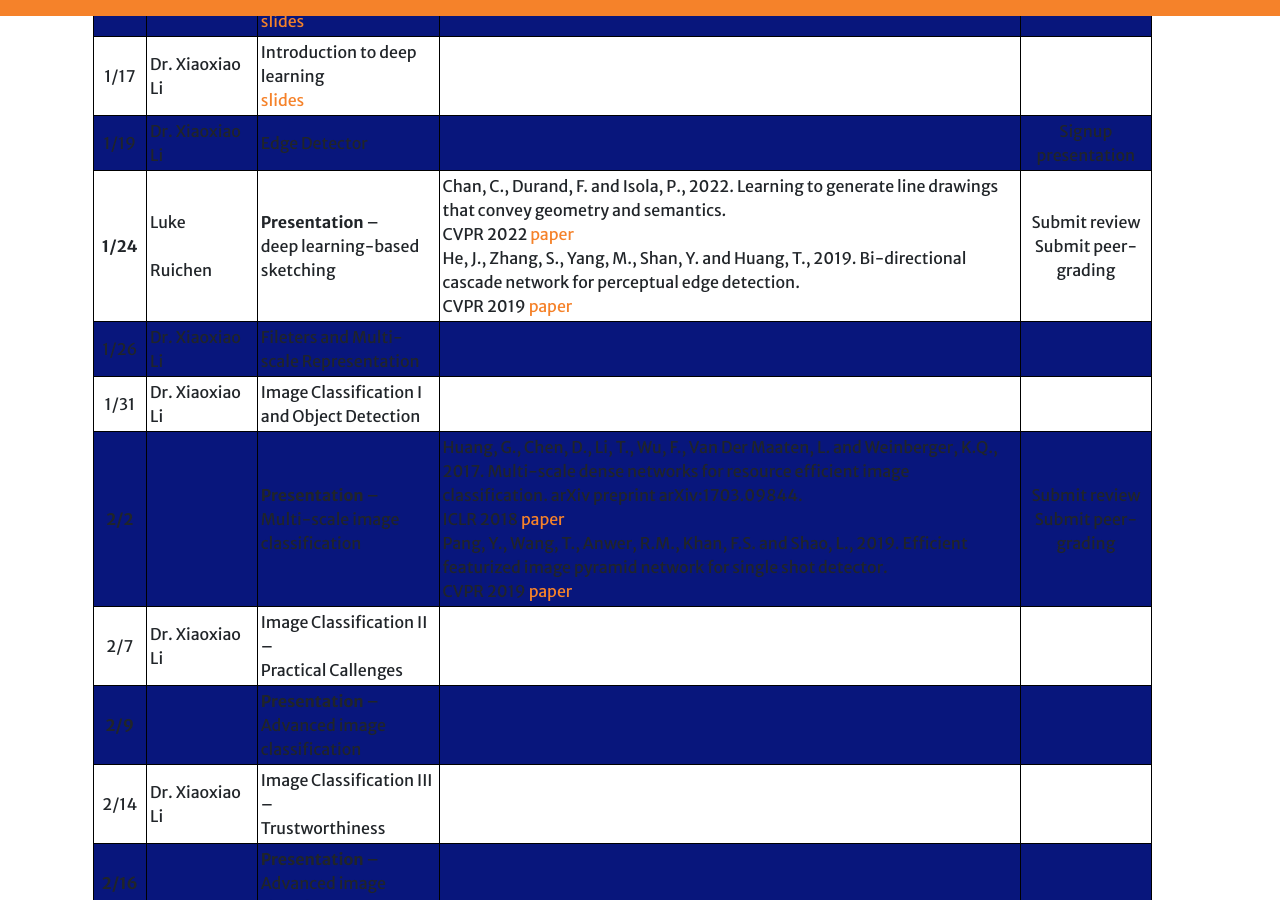
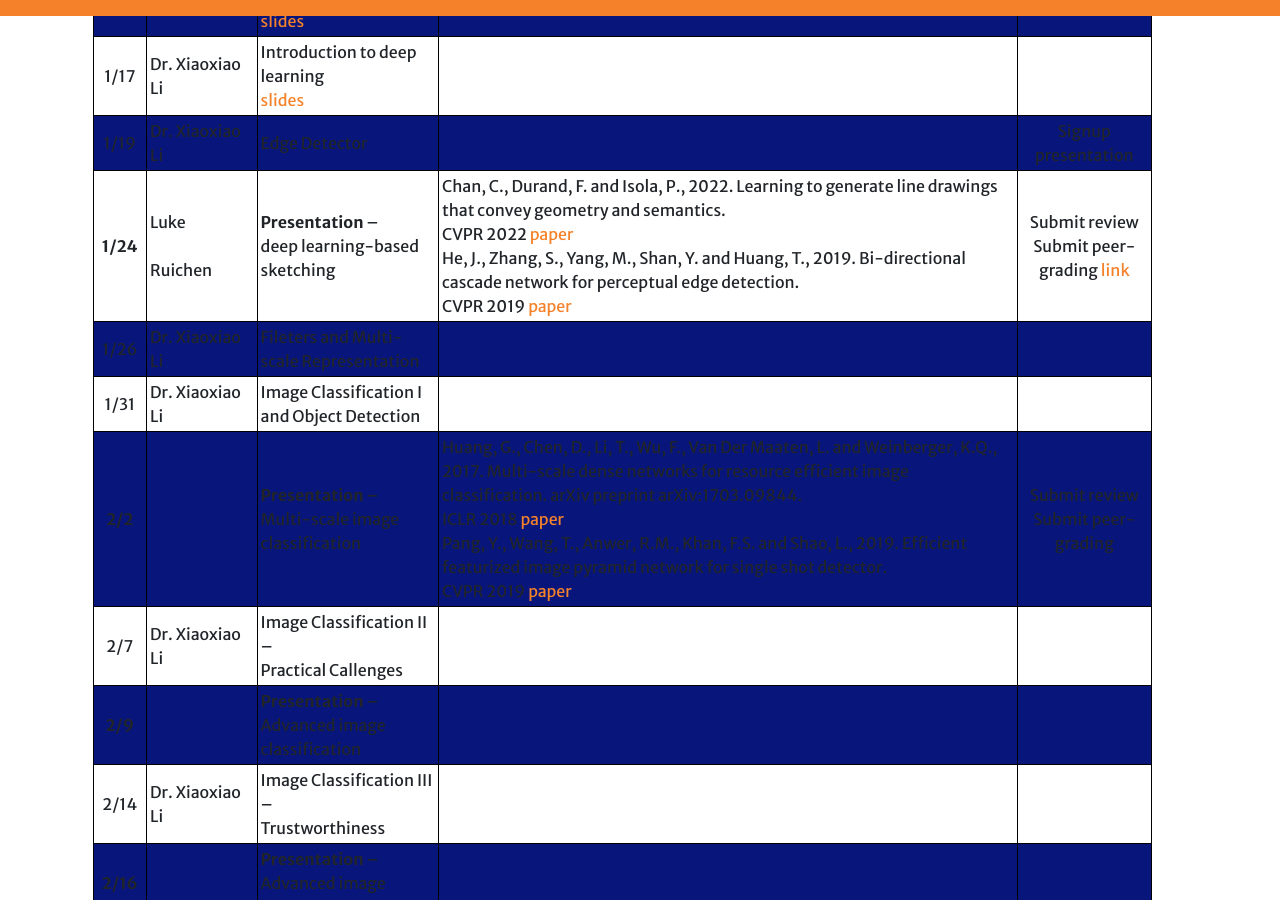
Before and after one commit to xxlya/EECE-570, a Jekyll site: the page built from index.md, in a window 1280 px wide and 900 px high, scrolled down 2465 px. Built offline with Jekyll 4.4.1, drawn with Linux system fonts in a browser that asks for light colours; a script that is not in the unit is left out; our own code applies the rules of GitHub Pages for plain Markdown files.

Commit message:
Update index.md

```diff
--- a/index.md
+++ b/index.md
@@ -108,7 +108,7 @@ Our schedule will be updated during the semesber. Please frequently check the sc
 | 1/12  | Dr. Xiaoxiao Li | Introduction to computer vision <br>[slides](https://canvas.ubc.ca/courses/106862/files)                                      |      <img width=250/>            |  <img width=100/>            |
 | 1/17  | Dr. Xiaoxiao Li | Introduction to deep learning<br>[slides](https://canvas.ubc.ca/courses/106862/files)                                        |                  |                                   |
 | 1/19  | Dr. Xiaoxiao Li | Edge Detector                                                        |                  |   Signup presentation                                  |
-| **1/24**  | Luke <br><br> Ruichen             | **Presentation** – <br>  deep learning-based sketching                         |  Chan, C., Durand, F. and Isola, P., 2022. Learning to generate line drawings that convey geometry and semantics. <br> CVPR 2022 [paper](https://arxiv.org/pdf/2203.12691.pdf) <br> He, J., Zhang, S., Yang, M., Shan, Y. and Huang, T., 2019. Bi-directional cascade network for perceptual edge detection.  <br> CVPR 2019 [paper](https://arxiv.org/pdf/1902.10903.pdf)           | Submit review <br> Submit peer-grading |
+| **1/24**  | Luke <br><br> Ruichen             | **Presentation** – <br>  deep learning-based sketching                         |  Chan, C., Durand, F. and Isola, P., 2022. Learning to generate line drawings that convey geometry and semantics. <br> CVPR 2022 [paper](https://arxiv.org/pdf/2203.12691.pdf) <br> He, J., Zhang, S., Yang, M., Shan, Y. and Huang, T., 2019. Bi-directional cascade network for perceptual edge detection.  <br> CVPR 2019 [paper](https://arxiv.org/pdf/1902.10903.pdf)           | Submit review <br> Submit peer-grading [link](https://canvas.ubc.ca/courses/106862/assignments) |
 | 1/26  | Dr. Xiaoxiao Li                  | Fileters and Multi-scale Representation                              |                  |  |
 | 1/31  | Dr. Xiaoxiao Li | Image Classification I  <br> and Object Detection                      |                  |                                   |
 | **2/2**   |                 | **Presentation** – <br>  Multi-scale image classification |  Huang, G., Chen, D., Li, T., Wu, F., Van Der Maaten, L. and Weinberger, K.Q., 2017. Multi-scale dense networks for resource efficient image classification. arXiv preprint arXiv:1703.09844. <br> ICLR 2018 [paper](https://arxiv.org/abs/1703.09844) <br> Pang, Y., Wang, T., Anwer, R.M., Khan, F.S. and Shao, L., 2019. Efficient featurized image pyramid network for single shot detector. <br> CVPR 2019 [paper](https://openaccess.thecvf.com/content_CVPR_2019/papers/Pang_Efficient_Featurized_Image_Pyramid_Network_for_Single_Shot_Detector_CVPR_2019_paper.pdf)                 |  Submit review <br> Submit peer-grading           |
```
